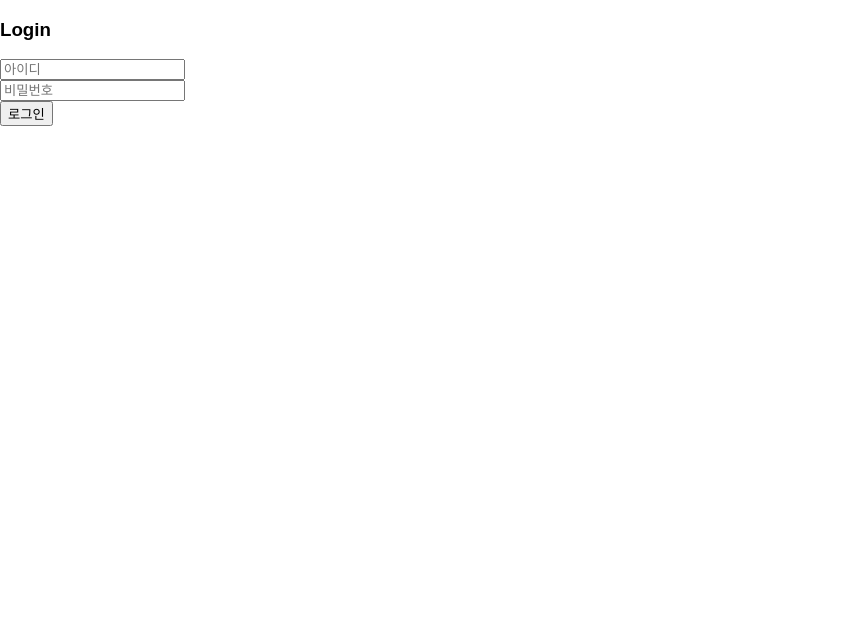
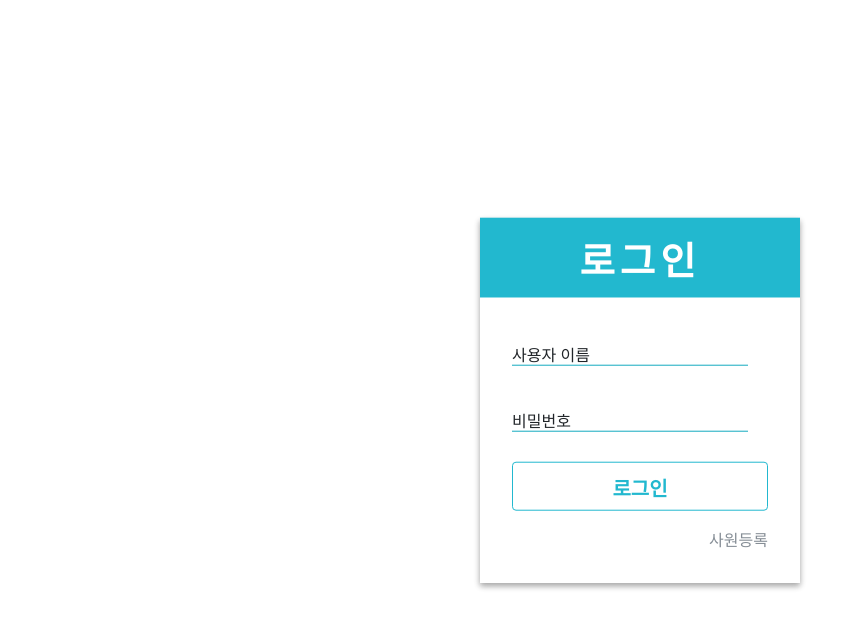
Before and after one commit to kokily/paysys-shop-client, a Next.js app: page / in a window 1280 px wide. Shown: the top 628 px of the page, without its empty margins (0-866 px from the left). Built offline with nearby package versions, Linux system fonts and the light colour scheme; no server answers.

Commit message:
Auth components, pages

```diff
--- /dev/null
+++ b/components/auth/Login.tsx
@@ -0,0 +1,27 @@
+import type { ChangeEvent, MouseEvent } from 'react';
+import React from 'react';
+import AuthForm from './common/AuthForm';
+import AuthTemplate from './common/AuthTemplate';
+
+interface Props {
+  username: string;
+  password: string;
+  onChange: (e: ChangeEvent<HTMLInputElement>) => void;
+  onLogin: (e: MouseEvent) => void;
+}
+
+const Login: React.FC<Props> = ({ username, password, onChange, onLogin }) => {
+  return (
+    <AuthTemplate mode="login">
+      <AuthForm
+        mode="login"
+        username={username}
+        password={password}
+        onChange={onChange}
+        onSubmit={onLogin}
+      />
+    </AuthTemplate>
+  );
+};
+
+export default Login;
--- /dev/null
+++ b/components/auth/common/AuthButton.tsx
@@ -0,0 +1,52 @@
+import React from 'react';
+import styled from 'styled-components';
+
+// Styles
+const Button = styled.button`
+  position: relative;
+  display: block;
+  overflow: hidden;
+  width: 100%;
+  margin-top: 1rem;
+  padding-top: 0.6rem;
+  padding-bottom: 0.5rem;
+  font-size: 1.25rem;
+  font-weight: 600;
+  cursor: pointer;
+  user-select: none;
+  background: transparent;
+  color: #22b8cf;
+  border: 1px solid #22b8cf;
+  border-radius: 4px;
+  outline: none;
+  transition: all 0.5s ease;
+
+  &:hover .layer {
+    top: 0;
+  }
+`;
+
+const Layer = styled.div`
+  color: white;
+  position: absolute;
+  left: 0;
+  top: -70px;
+  width: 100%;
+  padding: 10px 0;
+  background: #22b8cf;
+  transition: all 0.4s ease;
+`;
+
+interface Props {
+  text: string;
+  onClick: (e: React.MouseEvent) => void;
+}
+
+const AuthButton: React.FC<Props> = ({ text, onClick }) => (
+  <Button onClick={onClick}>
+    <Layer className="layer">어서오세요!</Layer>
+    {text}
+  </Button>
+);
+
+export default AuthButton;
--- /dev/null
+++ b/components/auth/common/AuthForm.tsx
@@ -0,0 +1,95 @@
+import React from 'react';
+import styled from 'styled-components';
+import AuthButton from './AuthButton';
+import AuthInput from './AuthInput';
+import AuthRight from './AuthRight';
+
+// Styles
+const Container = styled.div`
+  background: white;
+  padding: 2rem;
+  height: auto;
+`;
+
+const InputGroup = styled.div`
+  position: relative;
+  width: 100%;
+  margin-bottom: 30px;
+`;
+
+const Label = styled.label`
+  position: absolute;
+  color: #212529;
+  top: 12px;
+  left: 0;
+  transition: 0.2s ease all;
+`;
+
+const Bar = styled.span`
+  position: relative;
+  display: block;
+  width: 100%;
+
+  &:before {
+    content: '';
+    position: absolute;
+    background: #0c8599;
+    height: 3px;
+    left: 50%;
+    right: 50%;
+    bottom: 0;
+    transition: left 0.2s ease-out, right 0.2s ease-out;
+  }
+`;
+
+interface Props {
+  mode: 'login' | 'register';
+  username: string;
+  password: string;
+  passwordConfirm?: string;
+  onChange: (e: React.ChangeEvent<HTMLInputElement>) => void;
+  onSubmit: (e: React.MouseEvent) => void;
+}
+
+const AuthForm: React.FC<Props> = ({
+  mode,
+  username,
+  password,
+  passwordConfirm,
+  onChange,
+  onSubmit,
+}) => {
+  return (
+    <Container>
+      <InputGroup>
+        <AuthInput type="text" name="username" value={username} onChange={onChange} />
+        <Bar className="bar" />
+        <Label>사용자 이름</Label>
+      </InputGroup>
+
+      <InputGroup>
+        <AuthInput type="password" name="password" value={password} onChange={onChange} />
+        <Bar className="bar" />
+        <Label>비밀번호</Label>
+      </InputGroup>
+
+      {mode === 'register' && passwordConfirm !== undefined && (
+        <InputGroup>
+          <AuthInput
+            type="password"
+            name="passwordConfirm"
+            value={passwordConfirm}
+            onChange={onChange}
+          />
+          <Bar className="bar" />
+          <Label>비밀번호 확인</Label>
+        </InputGroup>
+      )}
+
+      <AuthButton text={mode === 'login' ? '로그인' : '사원등록'} onClick={onSubmit} />
+      <AuthRight mode={mode} />
+    </Container>
+  );
+};
+
+export default AuthForm;
--- /dev/null
+++ b/components/auth/common/AuthInput.tsx
@@ -0,0 +1,46 @@
+import type { ChangeEvent, KeyboardEvent, MouseEvent } from 'react';
+import React from 'react';
+import styled from 'styled-components';
+
+// Styles
+const Input = styled.input`
+  border: none;
+  border-bottom: 1px solid #15aabf;
+  padding: 10px;
+  display: block;
+  width: 92%;
+  &:focus {
+    outline: none;
+  }
+  &:focus ~ label,
+  &:valid ~ label {
+    top: -10px;
+    font-size: 14px;
+    color: #12b886;
+  }
+  &:focus ~ .bar:before {
+    left: 0;
+    right: 0;
+  }
+`;
+
+interface Props {
+  type: string;
+  name: string;
+  value: string;
+  onChange: (e: ChangeEvent<HTMLInputElement>) => void;
+  onKeyPress?: (e: KeyboardEvent<HTMLInputElement> & MouseEvent) => void;
+}
+
+const AuthInput: React.FC<Props> = ({ type, name, value, onChange, onKeyPress }) => (
+  <Input
+    type={type}
+    name={name}
+    value={value}
+    onChange={onChange}
+    onKeyPress={onKeyPress}
+    required
+  />
+);
+
+export default AuthInput;
--- /dev/null
+++ b/components/auth/common/AuthRight.tsx
@@ -0,0 +1,38 @@
+import React from 'react';
+import Link from 'next/link';
+import styled from 'styled-components';
+
+// Styles
+const Container = styled.div`
+  margin-top: 1rem;
+  text-align: right;
+`;
+
+const Button = styled.a`
+  text-decoration: none;
+  color: #868e96;
+  cursor: pointer;
+  &:hover {
+    color: #495057;
+  }
+`;
+
+interface Props {
+  mode: 'login' | 'register';
+}
+
+const AuthRight: React.FC<Props> = ({ mode }) => (
+  <Container>
+    {mode === 'login' ? (
+      <Link href="/register">
+        <Button>사원등록</Button>
+      </Link>
+    ) : (
+      <Link href="/">
+        <Button>로그인</Button>
+      </Link>
+    )}
+  </Container>
+);
+
+export default AuthRight;
--- /dev/null
+++ b/components/auth/common/AuthTemplate.tsx
@@ -0,0 +1,60 @@
+import React from 'react';
+import Link from 'next/link';
+import styled from 'styled-components';
+import { shadow } from '../../../styles';
+
+// Styles
+const Container = styled.div`
+  position: absolute;
+  width: 320px;
+  top: 50%;
+  left: 50%;
+  transform: translate(-50%, -50%);
+  animation: 0.5s ease-out 0s 1 fadeIn;
+  ${shadow(1)};
+  @keyframes fadeIn {
+    0% {
+      opacity: 0;
+    }
+    100% {
+      opacity: 1;
+    }
+  }
+`;
+
+const Logo = styled.div`
+  background: #22b8cf;
+  height: 5rem;
+  display: flex;
+  align-items: center;
+  justify-content: center;
+`;
+
+const LogoLink = styled.a`
+  color: white;
+  font-size: 2.4rem;
+  font-weight: 800;
+  text-decoration: none;
+  letter-spacing: 5px;
+`;
+
+interface Props {
+  mode: 'login' | 'register';
+  children: React.ReactNode;
+}
+
+const AuthTemplate: React.FC<Props> = ({ mode, children }) => {
+  return (
+    <Container>
+      <Logo>
+        <Link href="/">
+          <LogoLink>{mode === 'login' ? '로그인' : '사원등록'}</LogoLink>
+        </Link>
+      </Logo>
+
+      {children}
+    </Container>
+  );
+};
+
+export default AuthTemplate;
--- a/pages/index.tsx
+++ b/pages/index.tsx
@@ -1,34 +1,17 @@
 import type { NextPage } from 'next';
+import Login from '../components/auth/Login';
 import useLogin from '../libs/hooks/auth/useLogin';
 
 const Home: NextPage = () => {
   const { username, password, onChange, onLogin } = useLogin();
 
   return (
-    <div>
-      <h3>Login</h3>
-
-      <div>
-        <input
-          type="text"
-          name="username"
-          value={username}
-          onChange={onChange}
-          placeholder="아이디"
-        />
-      </div>
-      <div>
-        <input
-          type="password"
-          name="password"
-          value={password}
-          onChange={onChange}
-          placeholder="비밀번호"
-        />
-      </div>
-
-      <button onClick={onLogin}>로그인</button>
-    </div>
+    <Login
+      username={username}
+      password={password}
+      onChange={onChange}
+      onLogin={onLogin}
+    />
   );
 };
 
```
Also changed, not shown: components/auth/Register.tsx (added, +35 -0 lines), pages/register.tsx (+8 -35 lines).
